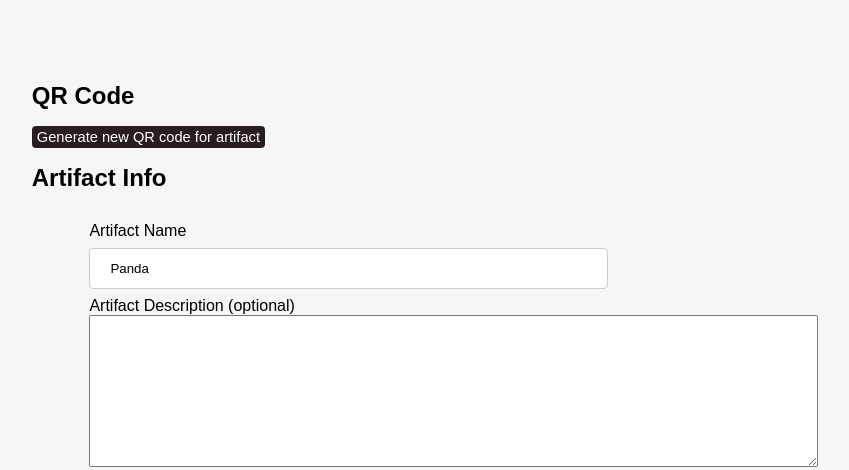
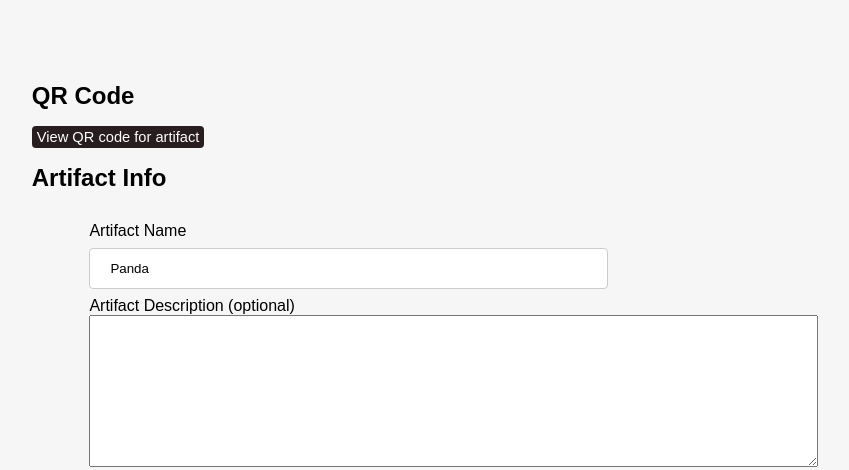
Before and after one commit to Zarbof/Museum-Scanner, a PHP site: page /editArtifact.php?ID=1179 in a window 1280 px wide. Shown: the part 208-678 px from the top of the page, without its empty margins (205-1054 px from the left). Run offline with PHP 8.4, Linux system fonts and the light colour scheme; the visitor is signed in with stand-in values (Sample User, id 1); data comes from the database, SQL or seed files in the repository; some web fonts are replaced.

Commit message:
Update editArtifact.php

```diff
--- a/phpApp/editArtifact.php
+++ b/phpApp/editArtifact.php
@@ -84,7 +84,7 @@ catch(PDOException $e){
 		            <br>
 		            <h2>QR Code</h2>
 		            <br>
-		            <a href="editArtifact.php?ID=<?php echo "$artifactID"; ?>&code=true" class="strong-button small">Generate new QR code for artifact</a>
+		            <a href="editArtifact.php?ID=<?php echo "$artifactID"; ?>&code=true" class="strong-button small">View QR code for artifact</a>
 		            <?php
 			            if (isset($_GET['code'])){
 			            	echo '<br><br><img src="https://chart.googleapis.com/chart?chs=200x200&cht=qr&chl=http%3A%2F%2Flelooska.pugetsound.edu%2FphpApp%2Fartifact.php%3FID='.$artifactID.'&choe=UTF-8" title = "Link to artifact" />';
```
